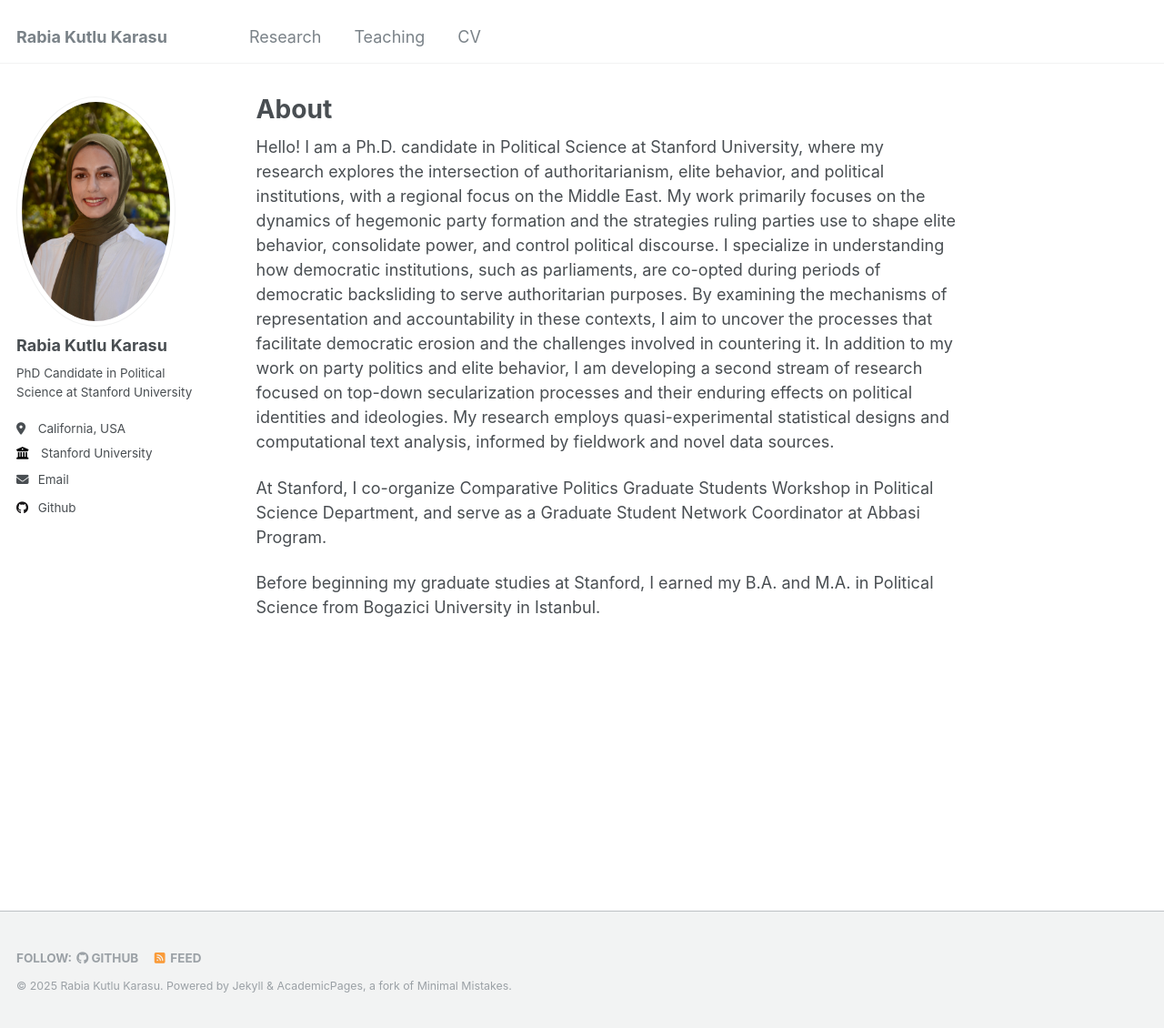
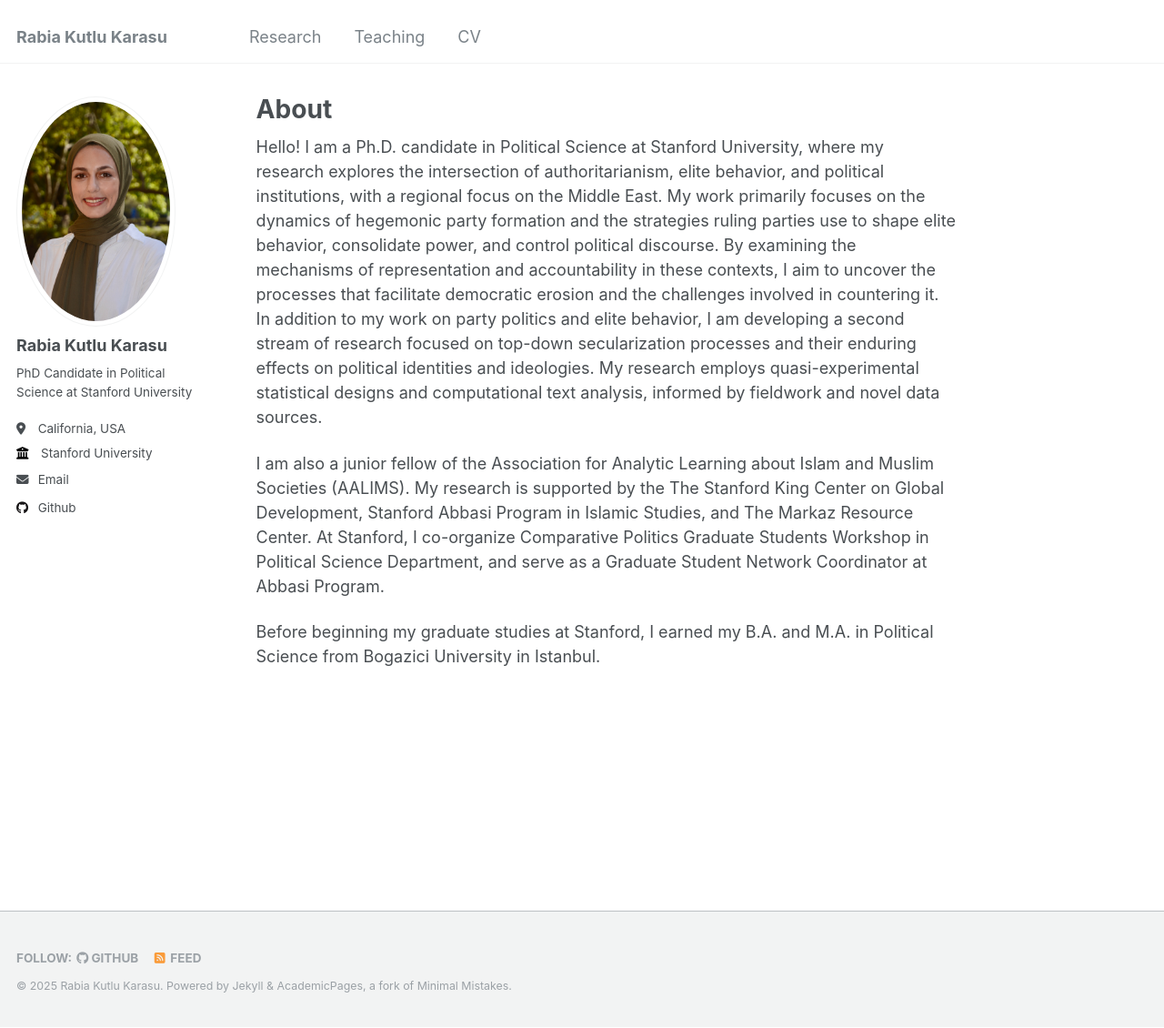
Before and after one commit to rabiakutlukarasu/rabiakutlukarasu.github.io, a Jekyll site: the page built from _pages/about.md, in a window 1280 px wide and 1130 px high. Shown: the whole window at 91% size. Built offline with Jekyll 4.4.1, drawn with Linux system fonts in a browser that asks for light colours.

Commit message:
Update about.md

```diff
--- a/_pages/about.md
+++ b/_pages/about.md
@@ -7,8 +7,8 @@ redirect_from:
   - /about.html
 ---
 
-Hello! I am a Ph.D. candidate in Political Science at Stanford University, where my research explores the intersection of authoritarianism, elite behavior, and political institutions, with a regional focus on the Middle East. My work primarily focuses on the dynamics of hegemonic party formation and the strategies ruling parties use to shape elite behavior, consolidate power, and control political discourse. I specialize in understanding how democratic institutions, such as parliaments, are co-opted during periods of democratic backsliding to serve authoritarian purposes. By examining the mechanisms of representation and accountability in these contexts, I aim to uncover the processes that facilitate democratic erosion and the challenges involved in countering it. In addition to my work on party politics and elite behavior, I am developing a second stream of research focused on top-down secularization processes and their enduring effects on political identities and ideologies. My research employs quasi-experimental statistical designs and computational text analysis, informed by fieldwork and novel data sources.
+Hello! I am a Ph.D. candidate in Political Science at Stanford University, where my research explores the intersection of authoritarianism, elite behavior, and political institutions, with a regional focus on the Middle East. My work primarily focuses on the dynamics of hegemonic party formation and the strategies ruling parties use to shape elite behavior, consolidate power, and control political discourse. By examining the mechanisms of representation and accountability in these contexts, I aim to uncover the processes that facilitate democratic erosion and the challenges involved in countering it. In addition to my work on party politics and elite behavior, I am developing a second stream of research focused on top-down secularization processes and their enduring effects on political identities and ideologies. My research employs quasi-experimental statistical designs and computational text analysis, informed by fieldwork and novel data sources.
 
-At Stanford, I co-organize Comparative Politics Graduate Students Workshop in Political Science Department, and serve as a Graduate Student Network Coordinator at Abbasi Program.
+I am also a junior fellow of the Association for Analytic Learning about Islam and Muslim Societies (AALIMS). My research is supported by the The Stanford King Center on Global Development, Stanford Abbasi Program in Islamic Studies, and The Markaz Resource Center. At Stanford, I co-organize Comparative Politics Graduate Students Workshop in Political Science Department, and serve as a Graduate Student Network Coordinator at Abbasi Program.
 
 Before beginning my graduate studies at Stanford, I earned my B.A. and M.A. in Political Science from Bogazici University in Istanbul.
```
